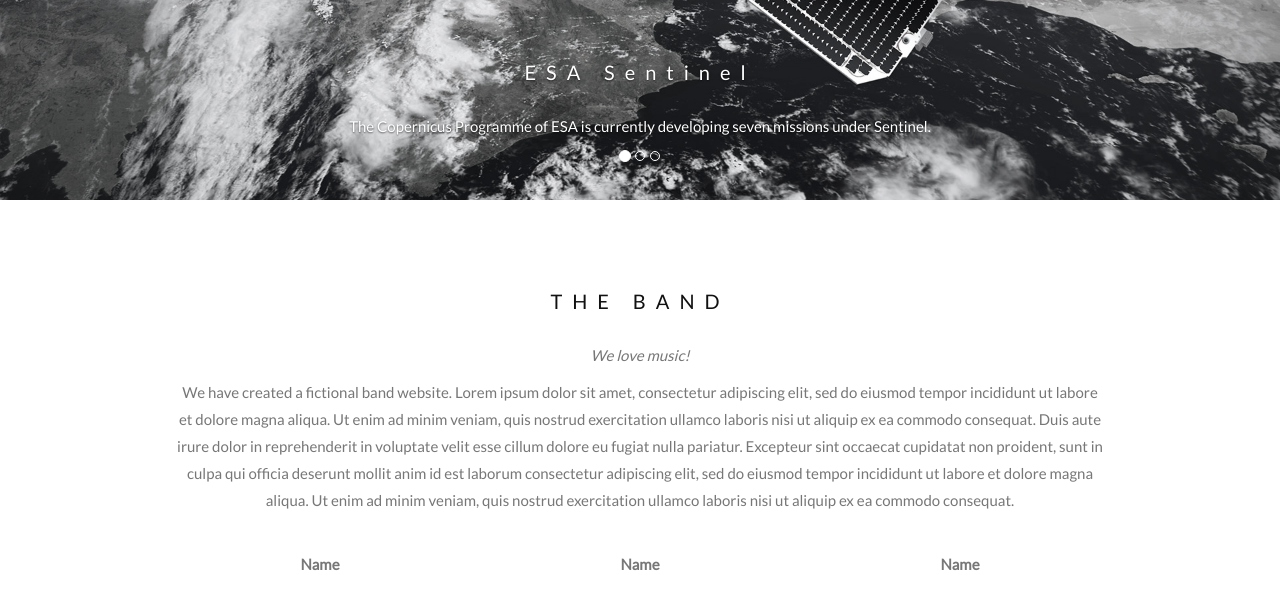
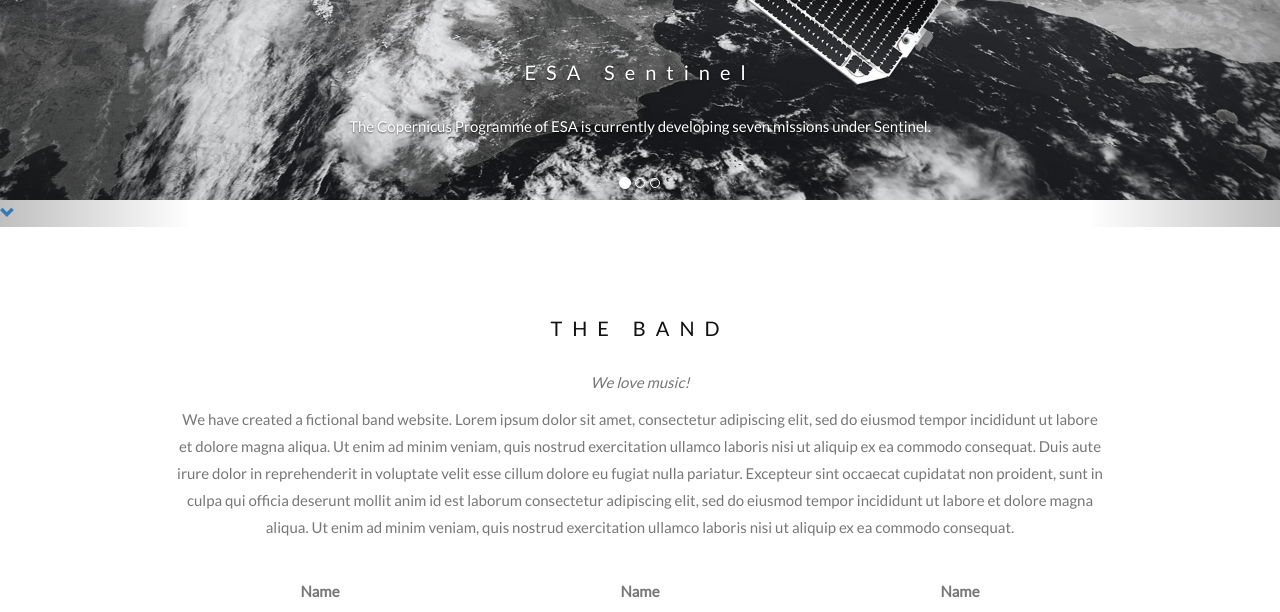
Before and after one commit to ziangzhang10/satellite-data-machine-learning, a Flask app: page / in a window 1280 px wide. Shown: the part 520-1132 px from the top of the page. Run offline with Flask 2, Linux system fonts and the light colour scheme; some libraries are stand-ins or nearby versions.

Commit message:
added template 7

```diff
--- a/engine/templates/index.html
+++ b/engine/templates/index.html
@@ -91,10 +91,13 @@
       <span class="glyphicon glyphicon-chevron-right" aria-hidden="true"></span>
       <span class="sr-only">Next</span>
     </a>
+    <a class="down-arrow" href="#main">
+      <span class="glyphicon glyphicon-chevron-down"></span>
+    </a>
 </div>
 
 <!-- Container (The Band Section) -->
-<div id="band" class="container text-center">
+<div id="main" class="container text-center">
   <h3>THE BAND</h3>
   <p><em>We love music!</em></p>
   <p>We have created a fictional band website. Lorem ipsum dolor sit amet, consectetur adipiscing elit, sed do eiusmod tempor incididunt ut labore et dolore magna aliqua. Ut enim ad minim veniam, quis nostrud exercitation ullamco laboris nisi ut aliquip ex ea commodo consequat. Duis aute irure dolor in reprehenderit in voluptate velit esse cillum dolore eu fugiat nulla pariatur. Excepteur sint occaecat cupidatat non proident, sunt in culpa qui officia deserunt mollit anim id est laborum consectetur adipiscing elit, sed do eiusmod tempor incididunt ut labore et dolore magna aliqua. Ut enim ad minim veniam, quis nostrud exercitation ullamco laboris nisi ut aliquip ex ea commodo consequat.</p>
```
